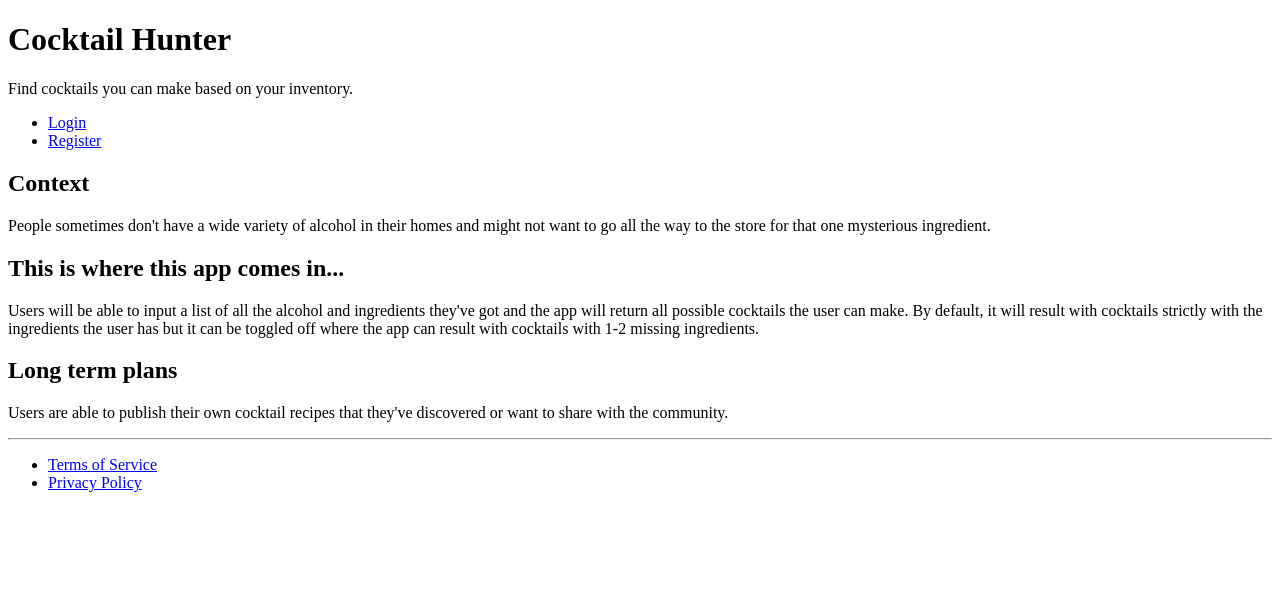
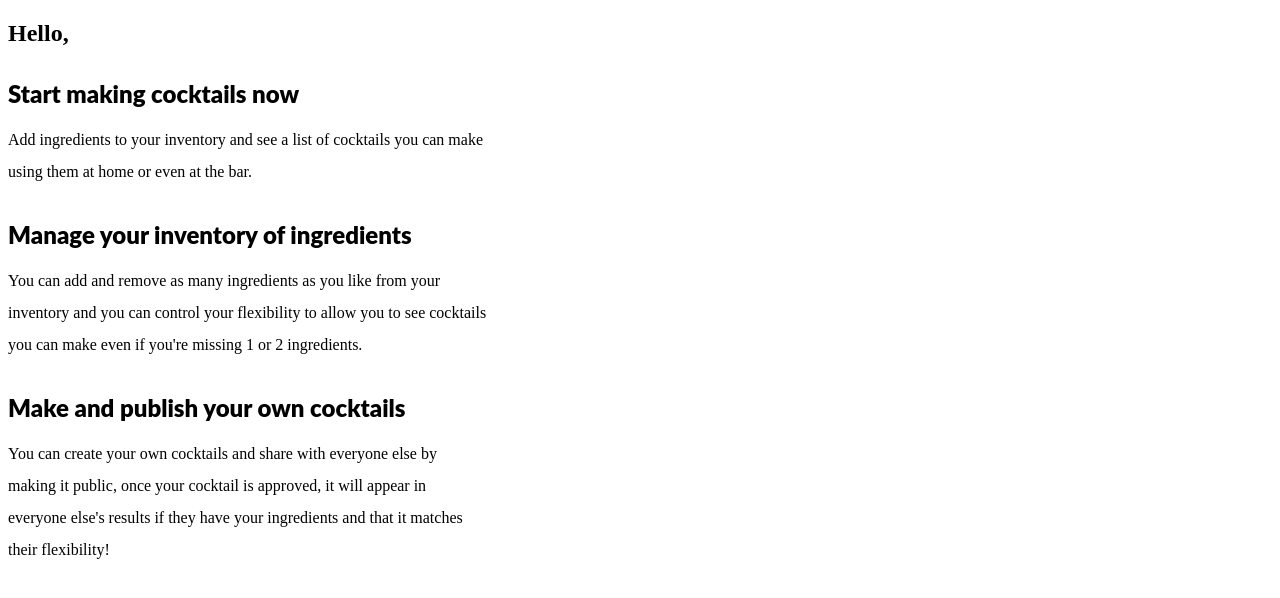
Before and after one commit to Cocktail-Hunter/nextjs, a React (Create React App) app: page / in a window 1280 px wide. Shown: the top 598 px of the page. Built offline with nearby package versions, Linux system fonts and the light colour scheme.

Commit message:
Refactor home page (style + text)

```diff
--- /dev/null
+++ b/src/Pages/Home.scss
@@ -0,0 +1,15 @@
+.page.home {
+  section {
+    margin-top: 2em;
+  }
+
+  h1 {
+    margin-bottom: .2em;
+    font-family: "Lato Black";
+  }
+
+  p {
+    max-width: 60ch;
+    line-height: 2em;
+  }
+}
--- a/src/Pages/Home.tsx
+++ b/src/Pages/Home.tsx
@@ -1,74 +1,34 @@
-import React from "react";
-import { Link } from "react-router-dom";
-import useAuth from "../Hooks/useAuth";
+import React, { FC } from "react";
 
-function Home() {
-  const authed = useAuth();
+import "./Home.scss";
 
-  return (
+const Home: FC = () => (
   <div className="page home">
-      <h1>Cocktail Hunter</h1>
-      <p>Find cocktails you can make based on your inventory.</p>
-      <nav>
-        {authed && (
-          <ul>
-            <li>
-              <Link to="/inventory">Inventory</Link>
-            </li>
-            <li>
-              <Link to="/profile">Profile</Link>
-            </li>
-          </ul>
-        )}
-        {!authed && (
-          <ul>
-            <li>
-              <Link to="/login">Login</Link>
-            </li>
-            <li>
-              <Link to="/register">Register</Link>
-            </li>
-          </ul>
-        )}
-      </nav>
+    <h2>Hello,</h2>
     <section>
-        <h2>Context</h2>
+      <h1>Start making cocktails now</h1>
       <p>
-          People sometimes don't have a wide variety of alcohol in their
-          homes and might not want to go all the way to the store for that
-          one mysterious ingredient.
+        Add ingredients to your inventory and see a list of cocktails
+        you can make using them at home or even at the bar.
       </p>
     </section>
     <section>
-        <h2>This is where this app comes in...</h2>
+      <h1>Manage your inventory of ingredients</h1>
       <p>
-          Users will be able to input a list of all the alcohol and ingredients
-          they've got and the app will return all possible cocktails the user
-          can make. By default, it will result with cocktails strictly with the
-          ingredients the user has but it can be toggled off where the app can
-          result with cocktails with 1-2 missing ingredients.
+        You can add and remove as many ingredients as you like from your inventory
+        and you can control your flexibility to allow you to see cocktails you can
+        make even if you're missing 1 or 2 ingredients.
       </p>
     </section>
     <section>
-        <h2>Long term plans</h2>
+      <h1>Make and publish your own cocktails</h1>
       <p>
-          Users are able to publish their own cocktail recipes that they've
-          discovered or want to share with the community.
+        You can create your own cocktails and share with everyone else by making it
+        public, once your cocktail is approved, it will appear in everyone else's
+        results if they have your ingredients and that it matches their flexibility!
       </p>
     </section>
-      <footer>
-        <hr/>
-        <ul>
-          <li>
-            <Link to="/tos">Terms of Service</Link>
-          </li>
-          <li>
-            <Link to="/privacy policy">Privacy Policy</Link>
-          </li>
-        </ul>
-      </footer>
   </div>
 );
-}
 
 export default Home;
```
Lines whose indentation alone changed are shown as unchanged.
